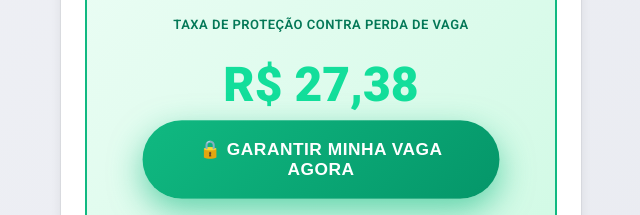
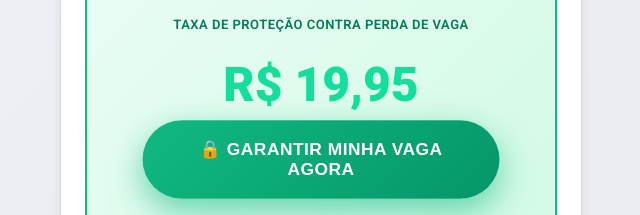
Before and after one commit to degstone69/CNHVALIDADA, a plain HTML site: page up2/index.html in a window 1280 px wide. Shown: the part 1842-2057 px from the top of the page, 319-959 px from the left. Drawn offline with Linux system fonts and the light colour scheme.

Commit message:
Update index.html

```diff
--- a/up2/index.html
+++ b/up2/index.html
@@ -704,7 +704,7 @@
                 </div>
 
                 <div class="amount-label">Taxa de Proteção contra Perda de Vaga</div>
-                <div class="amount-display">R$ 27,38</div>
+                <div class="amount-display">R$ 19,95</div>
 
                 <button class="cta-button" onclick="redirectToCheckout()">
                     🔒 Garantir Minha Vaga Agora
```
